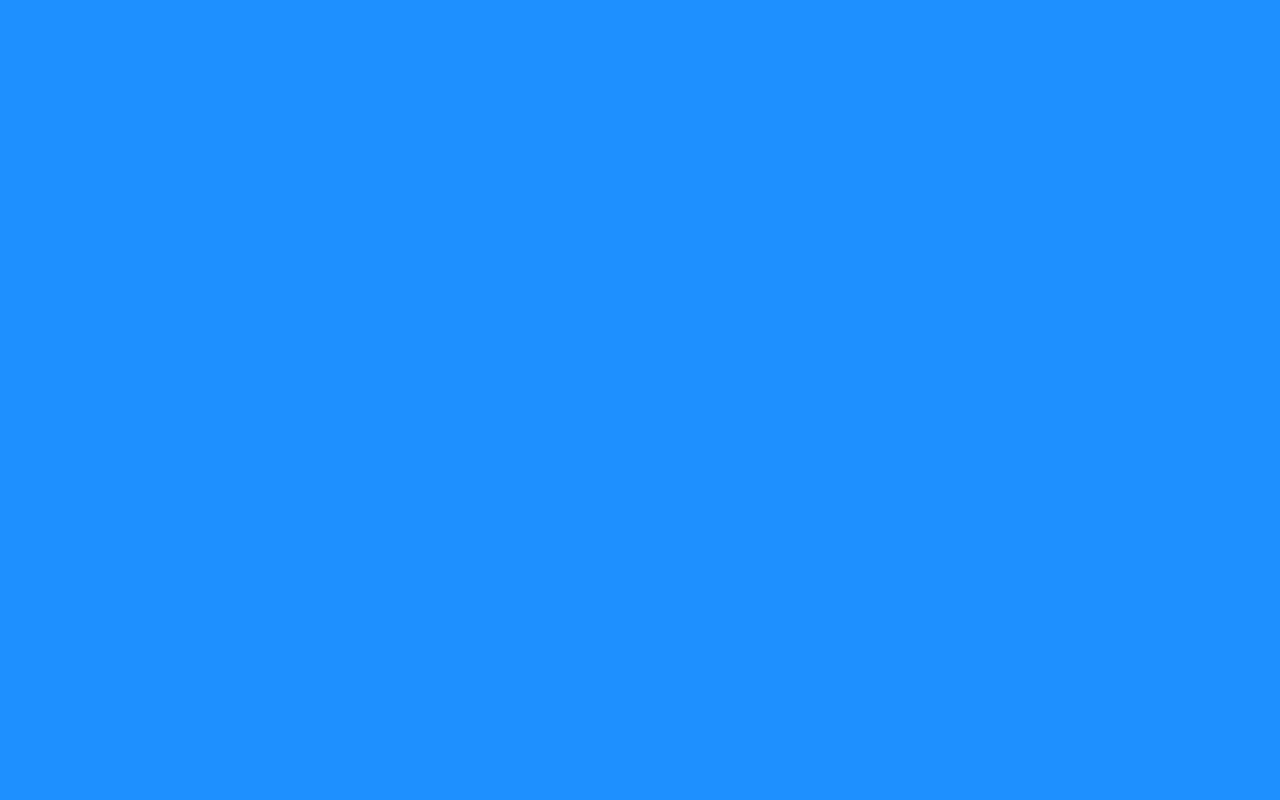
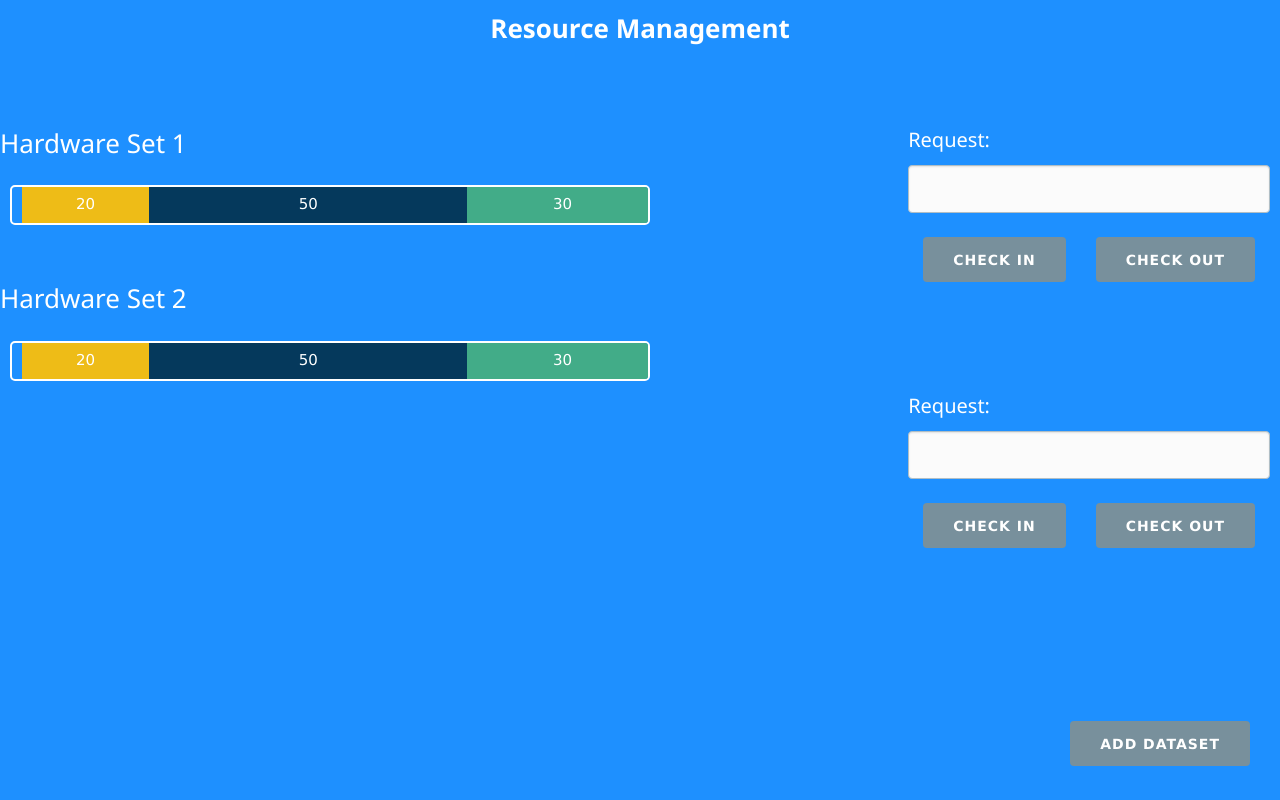
Before and after one commit to rishabhpar/porjectteam12, a React (Create React App) app in the folder frontend/: page /hardware in a window 1280 px wide. Built offline with nearby package versions, Linux system fonts and the light colour scheme.

Commit message:
front end of hardware checkout

```diff
--- a/frontend/src/components/App.jsx
+++ b/frontend/src/components/App.jsx
@@ -4,6 +4,7 @@ import Home from "./Home";
 import Login from "./Login";
 import Register from "./Register";
 import Dashboard from "./Dashboard";
+import Hardware from "./Hardware";
 // use the ProtectedRoute component as a wrapper for components
 // that need to be password protected
 import ProtectedRoute from "../protected_route";
@@ -20,6 +21,7 @@ function App() {
                     <Route path="/register" exact component={Register} />
                     {/* the dashboard should not be viewable if user is not logged in */}
                     <ProtectedRoute path="/dashboard" exact component={Dashboard} />
+                    <Route path="/hardware" exact component={Hardware}/>
                 </Switch>
             </Router>
         </React.Fragment>
--- /dev/null
+++ b/frontend/src/components/Hardware.jsx
@@ -0,0 +1,70 @@
+// src/components/Hardware.jsx
+import React from "react";
+import {Button} from "reactstrap";
+import './style.css';
+
+var divStyle = {
+    color:'white'
+};
+
+
+
+function Hardware() {
+    return (
+        <div className="container">
+
+                <h1 class="center" style={divStyle}> <strong>Resource Management</strong></h1>
+              <br></br><br></br>
+                <div class = "right">
+                    {/* create the form and set the onSubmit task to be check in and out */}
+                    <form name="request" >
+                        <h4 style = {divStyle} >Request: </h4>
+                        <input type="text" id="request" class="field" />
+                    </form>
+                    {/*FIX BUTTON LINKS*/}
+                    <a className='divStyle' href="/login">
+                        <Button size="sm"  color="light">Check In</Button>
+                    </a>
+                    <a className='divStyle' href="/register">
+                        <Button  size="sm"  color="light">Check Out</Button>
+                    </a>
+                </div>
+
+                <h1 style = {divStyle}>Hardware Set 1</h1>
+                <div class="bar">
+                    <section id="occupied" style={{width: '20%'}}>20</section>
+                    <section id="personal" style={{width: '50%'}}>50</section>
+                    <section id="available" style={{width: '30%'}}>30</section>
+                </div>
+                <br></br><br></br>
+                <h1 style = {divStyle}>Hardware Set 2</h1>
+                <div class="bar">
+                    <section id="occupied" style={{width: '20%'}}>20</section>
+                    <section id="personal" style={{width: '50%'}}>50</section>
+                    <section id="available" style={{width: '30%'}}>30</section>
+                </div>
+                <div class = "right">
+                    {/* create the form and set the onSubmit task to be check in and out */}
+                    <form name="request" >
+                        <h4 style = {divStyle} >Request: </h4>
+                        <input type="text" id="request" class="field" />
+                    </form>
+                    {/*FIX BUTTON LINKS*/}
+                    <a className='divStyle' href="/login">
+                        <Button size="sm"  color="light">Check In</Button>
+                    </a>
+                    <a className='divStyle' href="/register">
+                        <Button  size="sm"  color="light">Check Out</Button>
+                    </a>
+                </div>
+
+                <a className='divStyle' class = "btn-add" href="/register">
+                    <Button size="lg"  color="dark">ADD DATASET</Button>
+                </a>
+
+
+        </div>
+    );
+}
+
+export default Hardware;
--- a/frontend/src/components/style.css
+++ b/frontend/src/components/style.css
@@ -45,10 +45,19 @@ body {
   --red: #EF4836;
 }
 
-
 /* Typography */
 .center {
   text-align: center;
+}
+
+.right{
+  position: absolute;
+  right: 10px;
+}
+
+.left{
+  position: absolute;
+  left: 10px;
 }
 
 h1 {
@@ -87,6 +96,16 @@ p {
   background: var(--white);
 }
 
+.smallcard {
+  margin: 0 30px 60px;
+  padding: 20px 40px;
+  width: 200px;
+  box-shadow: 0 8px 26px -4px rgba(0,0,0,0.15);
+  border-radius: 5px;
+  background: var(--white);
+}
+
+
 @media only screen and (max-width: 520px) {
   .card-wrapper {
     padding: 30px 0 0;
@@ -98,6 +117,41 @@ p {
     width: 100%;
     border-radius: 0;
   }
+}
+
+.bar{
+  height: 40px;
+	width: 50%;
+  position: relative;
+  left: 10px;
+	display: flex;
+	border-radius: 4px;
+	overflow: hidden;
+  border: 2px solid white;
+  border-radius: 5px;
+}
+
+.bar section {
+	height: 40px;
+  position: relative;
+  left: 10px;
+	line-height: 35px;
+	text-align: center;
+	color: white;
+}
+.bar section:last-of-type {
+	flex: auto;
+}
+#occupied {
+  background: #eebc17;
+}
+
+#personal {
+  background: #05395c;
+}
+
+#available {
+  background: #42ac88;
 }
 
 /* Forms */
@@ -189,6 +243,12 @@ input[type=submit] {
   display: block;
 }
 
+.btn-add{
+  position: fixed;
+  bottom: 10px;
+  right: 30px;
+}
+
 #logout{
   display: flex;
   justify-content: flex-end;
```
Also changed, not shown: 1 other file (tests, documents, lock files or other folders).
